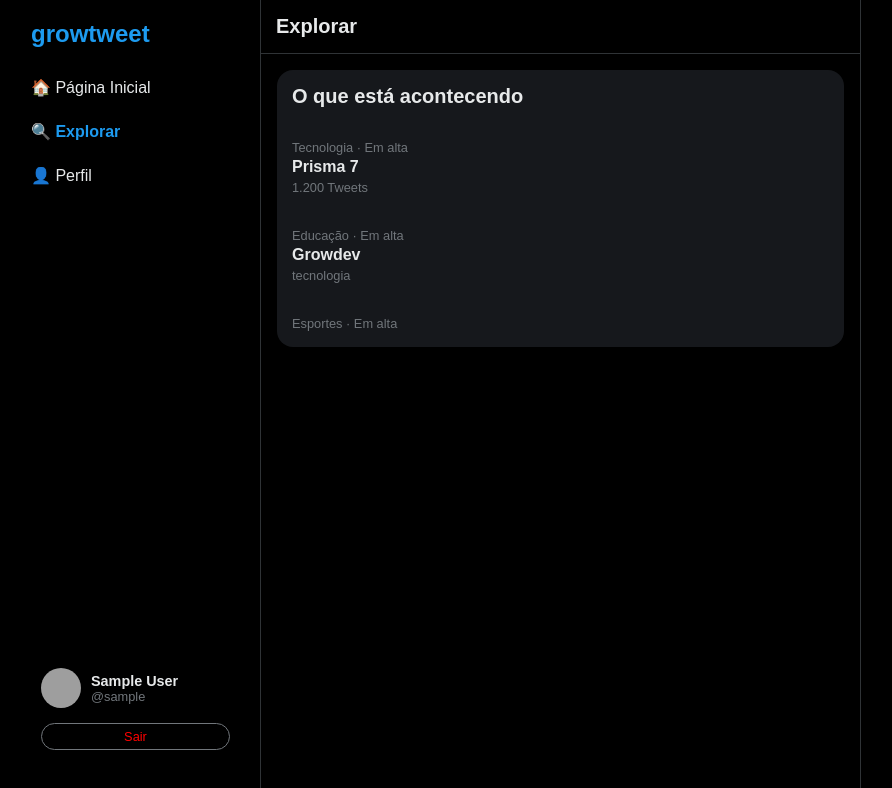
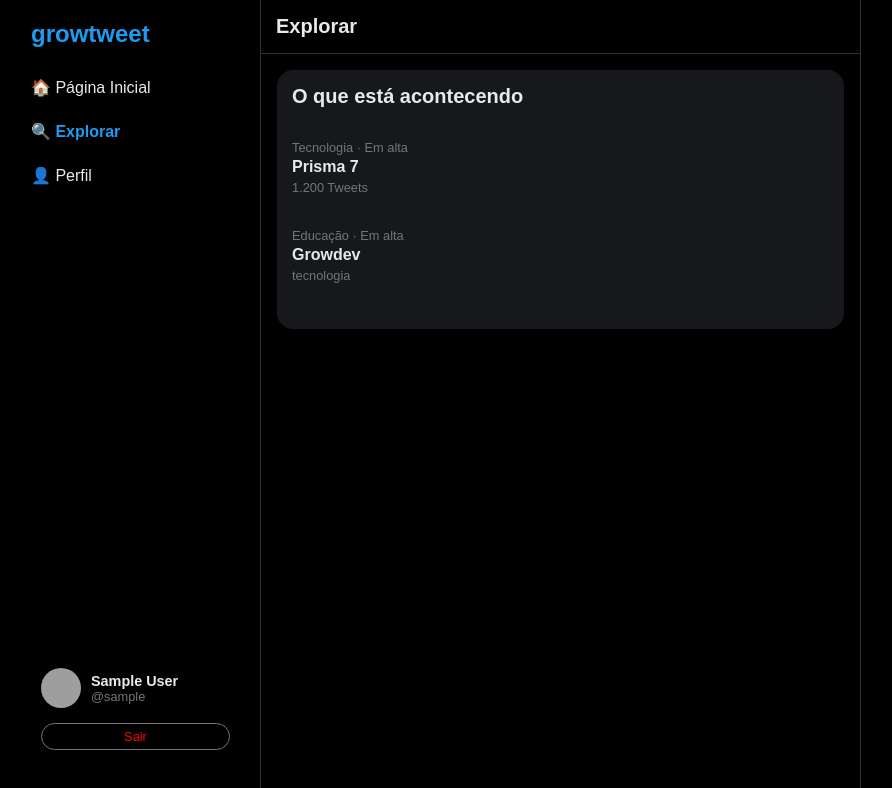
Before and after one commit to guilherferreiraa/Growtwitter-react-, a React (Vite) app: page /explore in a window 1280 px wide. Shown: the top 788 px of the page, without its empty margins (29-921 px from the left). Built offline with nearby package versions, Linux system fonts and the light colour scheme; sample sign-in values are in the browser's storage; grey boxes are pictures that could not be loaded.

Commit message:
feat: alterando o seach.tsx ficou uma falha pra trás (projeto concluido)

```diff
--- a/src/pages/search.tsx
+++ b/src/pages/search.tsx
@@ -87,11 +87,7 @@ export function Search() {
                 tecnologia
               </span>
             </div>
-
             <div style={{ padding: "15px", cursor: "pointer" }}>
-              <span style={{ fontSize: "0.8rem", color: "#71767b" }}>
-                Esportes · Em alta
-              </span>
             </div>
           </div>
         </section>
```
